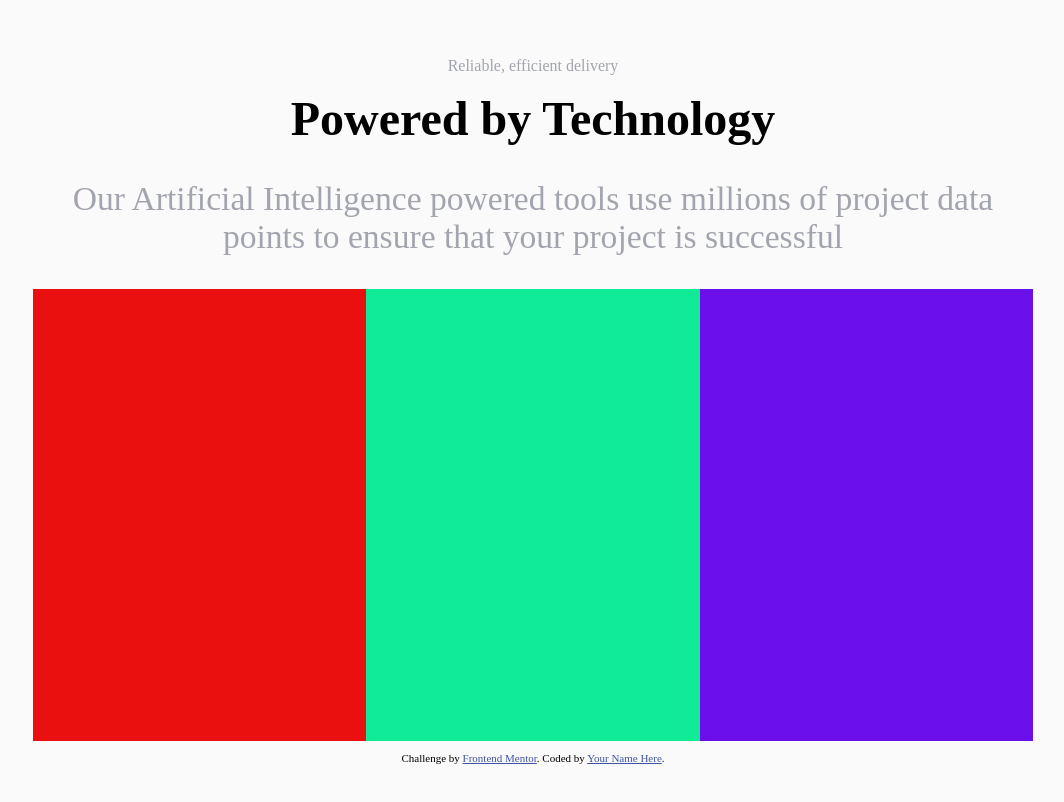
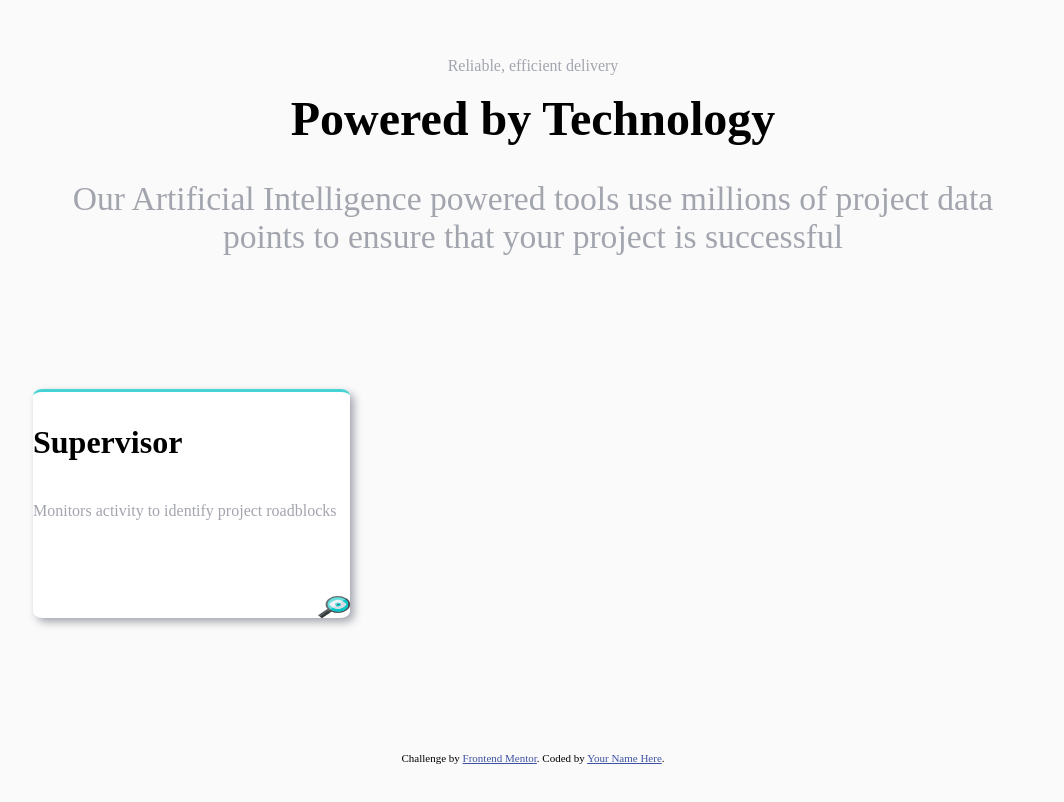
Before and after one commit to ziedlahbib/four-card-feature-section-master, a plain HTML site: page index.html in a window 1280 px wide. Shown: the whole page, without its empty margins (115-1179 px from the left). Drawn offline with Linux system fonts and the light colour scheme.

Commit message:
box shadow

```diff
--- a/index.html
+++ b/index.html
@@ -24,7 +24,11 @@
         to ensure that your project is successful</p>
     </div>
     <div class="card-container">
-      <div class="card1"></div>
+      <div class="card1">
+        <p class="titre">Supervisor</p>
+        <p class="content">Monitors activity to identify project roadblocks</p>
+        <img alt="image" src="images/icon-supervisor.svg" class="image">
+      </div>
       <div class="card23">
         <diV class="card2"></diV>
         <diV class="card3"></diV>
--- a/style.css
+++ b/style.css
@@ -39,8 +39,6 @@ body {
   width: 100%;
   height: 100%;
   display: flex;
-
-
 }
 .paragraph {
   display: flex;
@@ -56,24 +54,59 @@ body {
   font-size: 3rem;
   font-weight: bold;
 }
-.p3{
+.p3 {
   color: hsl(229, 6%, 66%);
   font-size: 2.1rem;
   text-align: center;
+}
+.card1 {
+  width: 100%;
+  height: 50%;
+  display: flex;
+  flex-direction: column;
+  justify-content: space-between;
+  background-color: white;
+  border-top: hsl(180, 62%, 55%) solid;
+  margin-top: 10%;
+  margin-right: 5%;
+  border-radius: 3%;
+    box-shadow:
+      4px 4px 8px 0 hsl(229, 6%, 66%); /* Shadow to the bottom */
+
+
 
 }
-.card1{
-    background-color: #eb1010;
+.card23 {
   width: 100%;
-    height: 100%;
+  display: flex;
+  flex-direction: column;
+
 }
-.card23{
-    background-color: #10eb97;
+.card2 {
+
   width: 100%;
-    height: 100%;
+  height: 50%;
+
 }
-.card4{
-    background-color: #6b10eb;
+.card3 {
   width: 100%;
-    height: 100%;
+  height: 50%;
 }
+.card4 {
+  width: 100%;
+
+}
+.titre{
+    font-size: 2em;
+    font-weight: bold;
+}
+.content{
+    color: hsl(229, 6%, 66%);
+    margin-top: -50px;
+
+}
+.image{
+    height: 10%;
+    width: 10%;
+    align-self: flex-end;
+}
```
Lines whose indentation alone changed are shown as unchanged.
